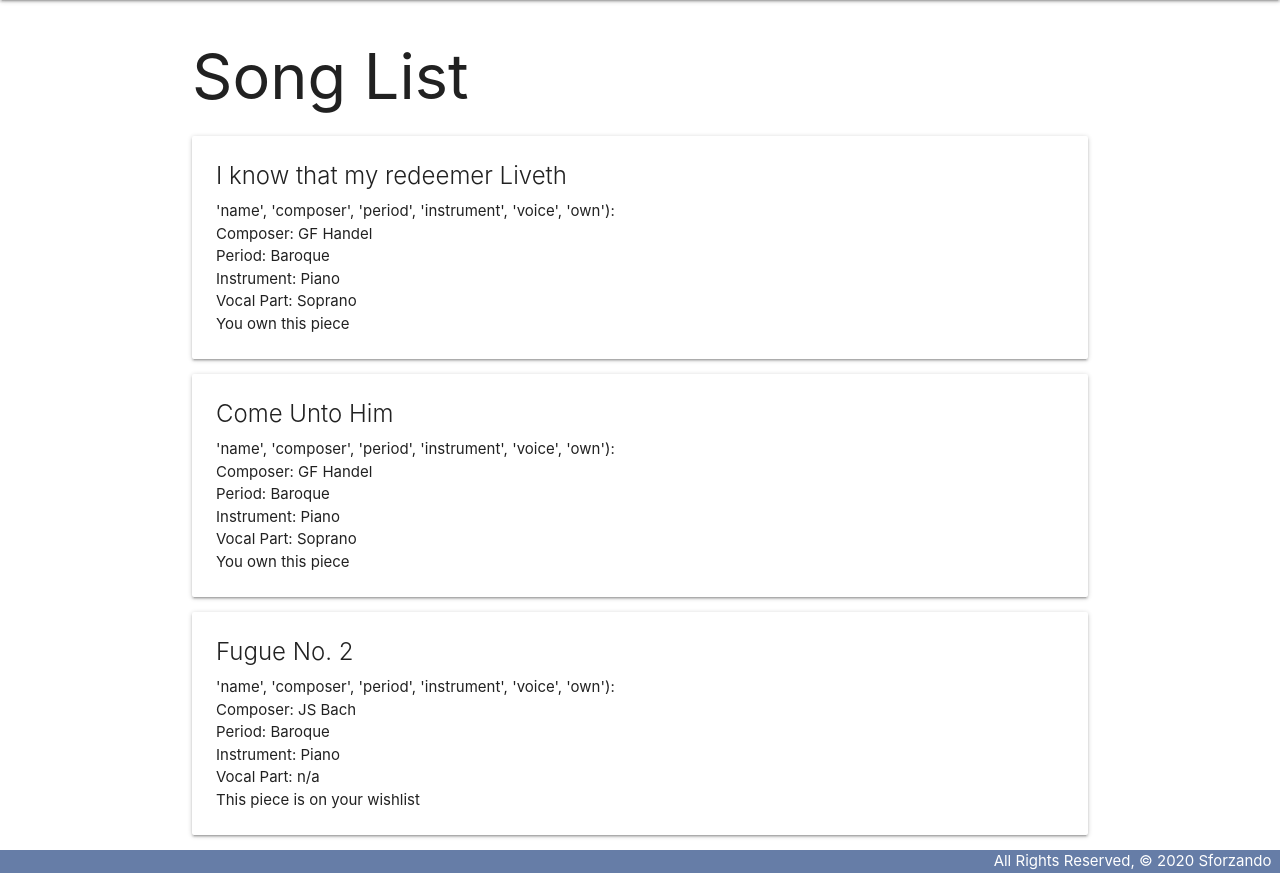
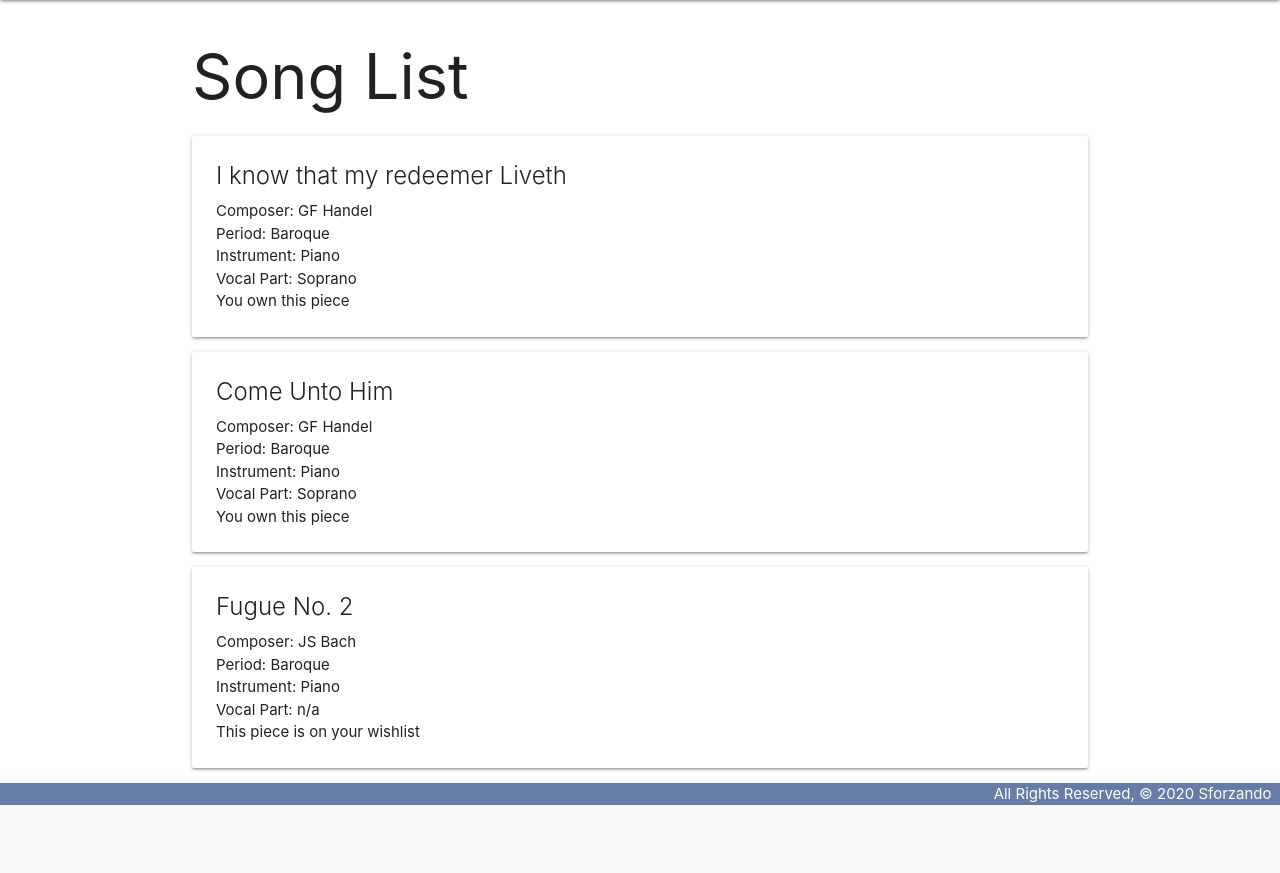
Before and after one commit to aaalexandriaaa/sforzando, a Django app: page /pieces/ in a window 1280 px wide. Shown: the part 64-937 px from the top of the page. After the commit the page ends 869 px from the top, so only its background shows below. Run offline with Django 3.2, Linux system fonts and the light colour scheme.

```diff
--- a/main_app/templates/pieces/index.html
+++ b/main_app/templates/pieces/index.html
@@ -7,7 +7,6 @@
 <div class="card">
     <div class="card-content">
         <span class="card-title">{{ piece.name }}</span>
-        'name', 'composer', 'period', 'instrument', 'voice', 'own'):
         <p>Composer: {{ piece.composer }}</p>
         <p>Period: {{ piece.period }}</p>
         <p>Instrument: {{ piece.instrument }}</p>
```
